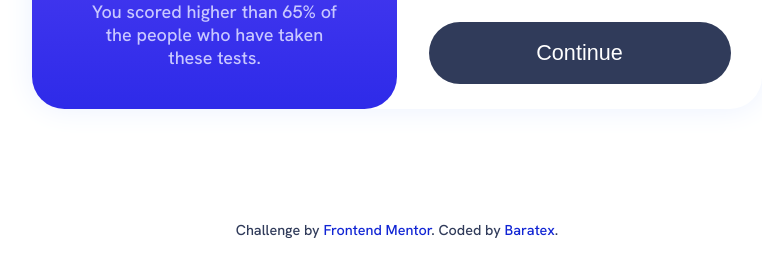
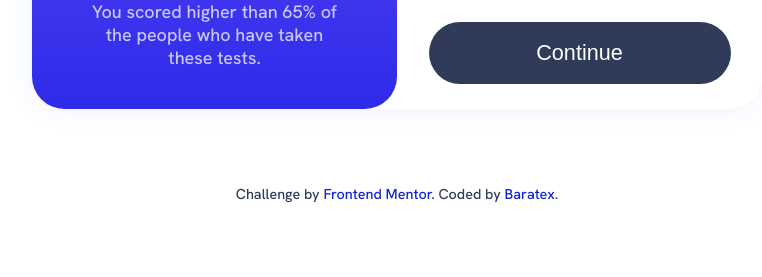
Before and after one commit to baratex/frontendmentor-result-summary, a plain HTML site: page index.html in a window 1280 px wide. Shown: the part 543-820 px from the top of the page, without its empty margins (243-1005 px from the left). Drawn offline with Linux system fonts and the light colour scheme.

Commit message:
fix font family

```diff
--- a/index.html
+++ b/index.html
@@ -5,6 +5,10 @@
   <meta name="viewport" content="width=device-width, initial-scale=1.0"> <!-- displays site properly based on user's device -->
 
   <link rel="icon" type="image/png" sizes="32x32" href="./assets/images/favicon-32x32.png">
+  <link
+  href="https://fonts.googleapis.com/css2?family=Hanken+Grotesk:ital,wght@0,100;0,200;0,300;0,400;0,500;0,600;0,700;0,800;0,900;1,100;1,200;1,300;1,400;1,500;1,600;1,700;1,800;1,900&display=swap"
+  rel="stylesheet"
+/>
 
   <title>Frontend Mentor | Results summary component</title>
 
@@ -77,14 +81,15 @@
 
       </div>
     </div>
+    <div class="attribution">
+      Challenge by <a href="https://www.frontendmentor.io?ref=challenge" target="_blank">Frontend Mentor</a>.
+      Coded by <a href="https://www.frontendmentor.io/profile/baratex">Baratex</a>.
+    </div>
   </article>
 
 
 
-  <div class="attribution">
-    Challenge by <a href="https://www.frontendmentor.io?ref=challenge" target="_blank">Frontend Mentor</a>.
-    Coded by <a href="https://www.frontendmentor.io/profile/baratex">Baratex</a>.
-  </div>
+
   <script src="main.js"></script>
 </body>
 </html>
--- a/style.css
+++ b/style.css
@@ -31,7 +31,7 @@
 article{
     display: flex;
     flex-direction: column;
-    min-height: calc(100vh - 3rem);
+    min-height: 100vh;
 }
 
 html{
@@ -42,11 +42,6 @@ html{
 body{
     min-height: 100vh;
 
-}
-
-@font-face {
-    font-family: 'Hanken Grotesk';
-    src: URL(/assets/fonts/HankenGrotesk-VariableFont_wght.ttf) format('truetype');
 }
 
 .grey{
@@ -223,10 +218,10 @@ button:focus{
 }
 
 .attribution{
-    margin-block: 1rem;
     text-align: center;
     color: var(--neutralblue27);
     font-size: 0.8rem;
+    margin-block: 2rem;
 }
 
 a{
@@ -239,6 +234,10 @@ a{
         font-size: 18px;
     }
 
+    body{
+        min-height: 1080px;
+    }
+
 
     article{
         justify-content: center;
@@ -246,7 +245,6 @@ a{
 
     .container{
         max-width: 730px;
-        transform: translateY(1.5rem);
         grid-template-columns: repeat(2,1fr);
     }
 
@@ -277,4 +275,11 @@ a{
     h2.small{
         font-size: 1.7rem;
     }
+
+    .attribution{
+        position: absolute;
+        bottom: 1rem;
+        right: 50%;
+        transform: translateX(50%);
+    }
 }
```
